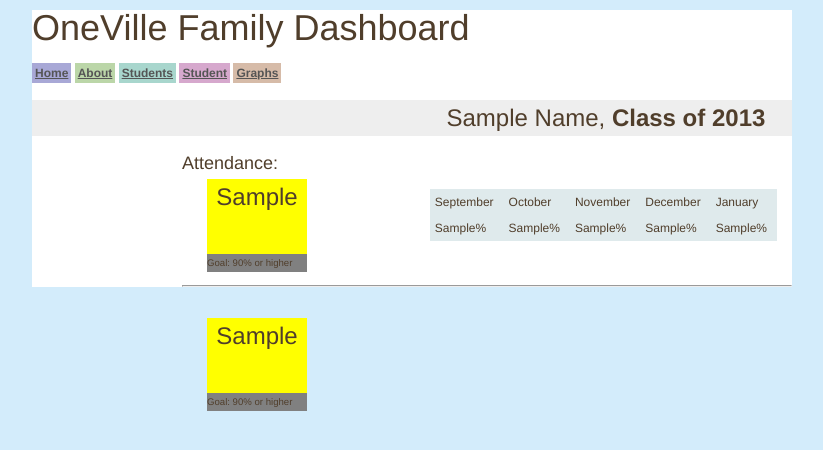
After one commit to sethwoodworth/dashboard, a Django app: template templates/display/student.html in a window 1280 px wide. The commit adds this page. Shown: the top 450 px of the page, without its empty margins (228-1051 px from the left). Run offline with Django 3.2, Linux system fonts and the light colour scheme; the template is opened without the code that fills it: most values are stand-ins (such as "Sample title", 1, 10 or a date in 2020); some libraries are stand-ins or nearby versions.

Commit message:
adding a student page similar to New Visions reportcard and models with fake data

```diff
--- a/display/models.py
+++ b/display/models.py
@@ -118,6 +118,8 @@ class Student(models.Model):
     attn_jan = models.IntegerField()
     grade = models.IntegerField()
     homelang = models.TextField()
+    def __unicode__(self):
+        return str(self.id)
 
 class StudentClass(models.Model):
     student = models.ForeignKey(Student)
@@ -126,6 +128,8 @@ class StudentClass(models.Model):
     class_goal = models.IntegerField()
     class_credits = models.IntegerField()
     class_grade = models.IntegerField()
+    def __unicode__(self):
+        return self.class_name
 
 class Supporter(models.Model):
     student = models.ForeignKey(Student)
--- a/static/display/style.css
+++ b/static/display/style.css
@@ -93,13 +93,21 @@ caption {background:#eee;}
 html { overflow-y: scroll; }
 
 .container {
-    background: none #ffffff;
+    background: #ffffff;
     margin: 10px auto;
-    padding: 5px;
     width: 760px;
 }
 
+#push {
+    height: 160px;
+    width: 210px;
+    background: #fff;
+    float: left;
+}
+
 .header h1 { font-size: 3.5em; color: #503e2b; }
+.section h2 { padding-left: 5px; background-color: #eee; cursor: pointer;}
+.section h2 a { color: #503e2b; text-decoration:none; display: block; }
 
 div#menu { margin-bottom: 10px; }
 
@@ -112,8 +120,40 @@ div#menu { margin-bottom: 10px; }
 
 .spreadsheet { background-color : #DFEAEC }
 
-.section h2 { padding-left: 5px; background-color: #eee; cursor: pointer;}
-.section h2 a { color: #503e2b; text-decoration:none; display: block; }
+/* report card */
+.row{
+    overflow:hidden;
+}
+.report{
+    margin-left: 150px;
+    background: #fff;
+    position:relative;
+}
+.subtitle {
+    position:absolute;
+}
+.percent-box {
+    margin: 25px;
+    background: yellow;
+    height: 75px;
+    width: 100px;
+    float: left;
+}
+
+.inline-table {
+    float:right;
+    display: inline-block;
+    position: relative;
+    margin: 35px 15px 0 0
+    }
+.inline-table div {
+    }
+.inline-table table{
+    background-color : #DFEAEC ;
+    margin: 0;
+
+    }
+
 
 .row1 {  }
 .row2 { background-color : #D1F6FB }
--- a/templates/display/base.html
+++ b/templates/display/base.html
@@ -72,6 +72,7 @@
 
             </div>
         </div>
+        </div>
 
     </body>
 </html>
--- /dev/null
+++ b/templates/display/student.html
@@ -0,0 +1,66 @@
+
+{% extends 'display/base.html' %}
+
+{% block pagetitle %}{% endblock %}
+
+
+
+
+
+{% block primary %}
+
+<div class="section" style="text-align:right;"><h2 style="">{{ student.name|default:"Sample Name" }}, <strong>Class of {{ student.yog|default:2013 }}</strong>&nbsp&nbsp&nbsp&nbsp</h2></div>
+
+<div class="report">
+    <div class="row">
+
+        <div class="percent-box">
+            <div style="height:100%;">
+                <h2 style="text-align: center; margin: 0 auto;">{{ attn_ave }}</h2>
+            </div>
+            <div class="small" style="margin: 0;vertical-align:bottom; background: grey; height 7px;">
+                Goal: 90% or higher
+            </div>
+        </div>
+
+        <div class="inline-table">
+            <table class="inline-table">
+                <thead>
+                    <tr>
+                        <td>September</td>
+                        <td>October</td>
+                        <td>November</td>
+                        <td>December</td>
+                        <td>January</td>
+                    </tr>
+                </thead>
+                <tbody>
+                    <tr class={% cycle '' 'row2' %} style="text-align:center;">
+                        <td>{{ student.attn_sept }}%</td>
+                        <td>{{ student.attn_oct }}%</td>
+                        <td>{{ student.attn_nov }}%</td>
+                        <td>{{ student.attn_dec }}%</td>
+                        <td>{{ student.attn_jan }}%</td>
+                   </tr>
+               </tbody>
+            </table>
+        </div>
+        <div class="subtitle">
+            <h3>Attendance:</h3>
+        </div>
+    </div>
+    <hr/>
+
+
+        <div class="percent-box">
+            <div style="height:100%;">
+                <h2 style="text-align: center; margin: 0 auto;">{{ attn_ave }}</h2>
+            </div>
+            <div class="small" style="margin: 0;vertical-align:bottom; background: grey; height 7px;">
+                Goal: 90% or higher
+            </div>
+        </div>
+
+</div>
+
+{% endblock %}
```
Also changed, not shown: display/urls.py (added, +13 -0 lines), display/views.py (+8 -1 lines).
